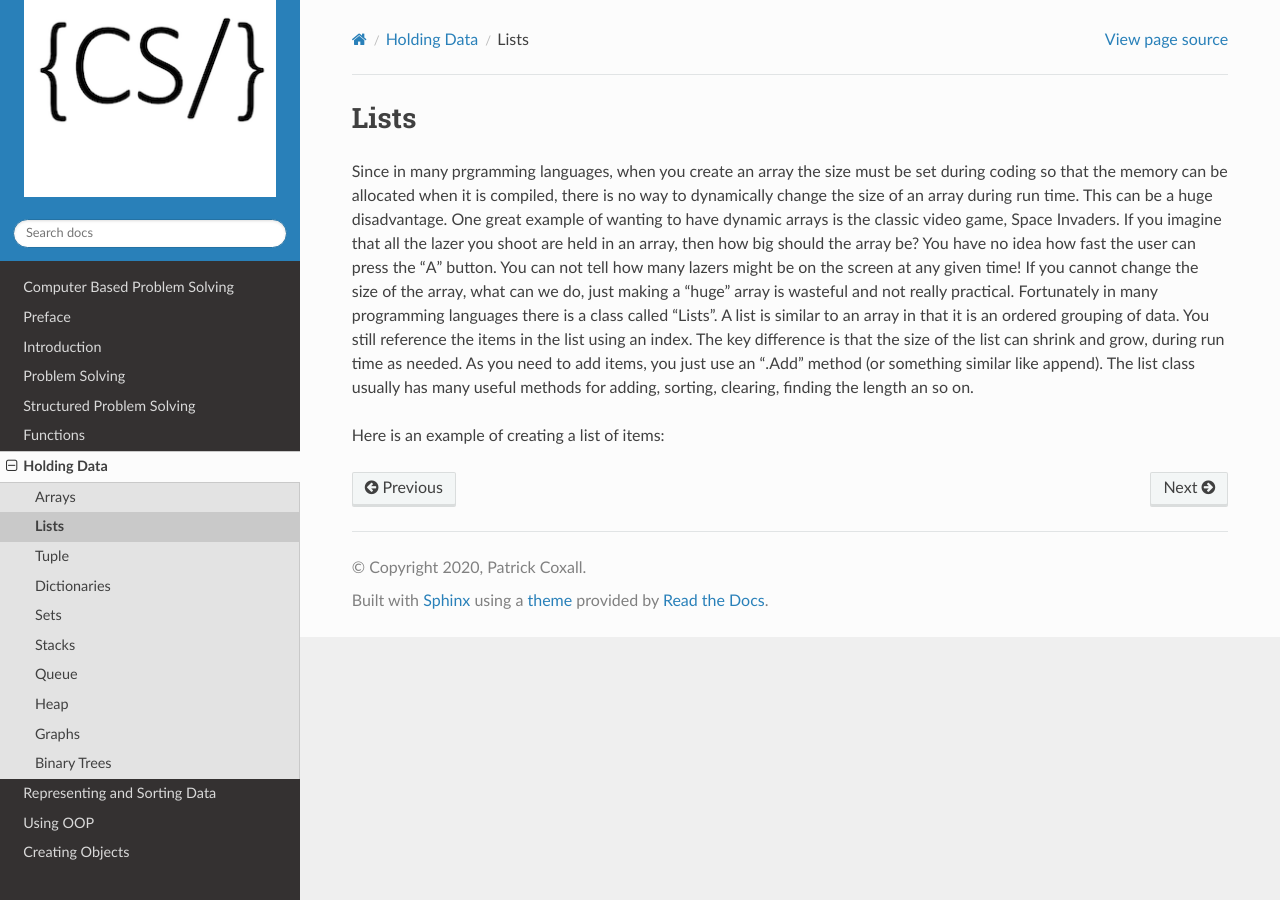
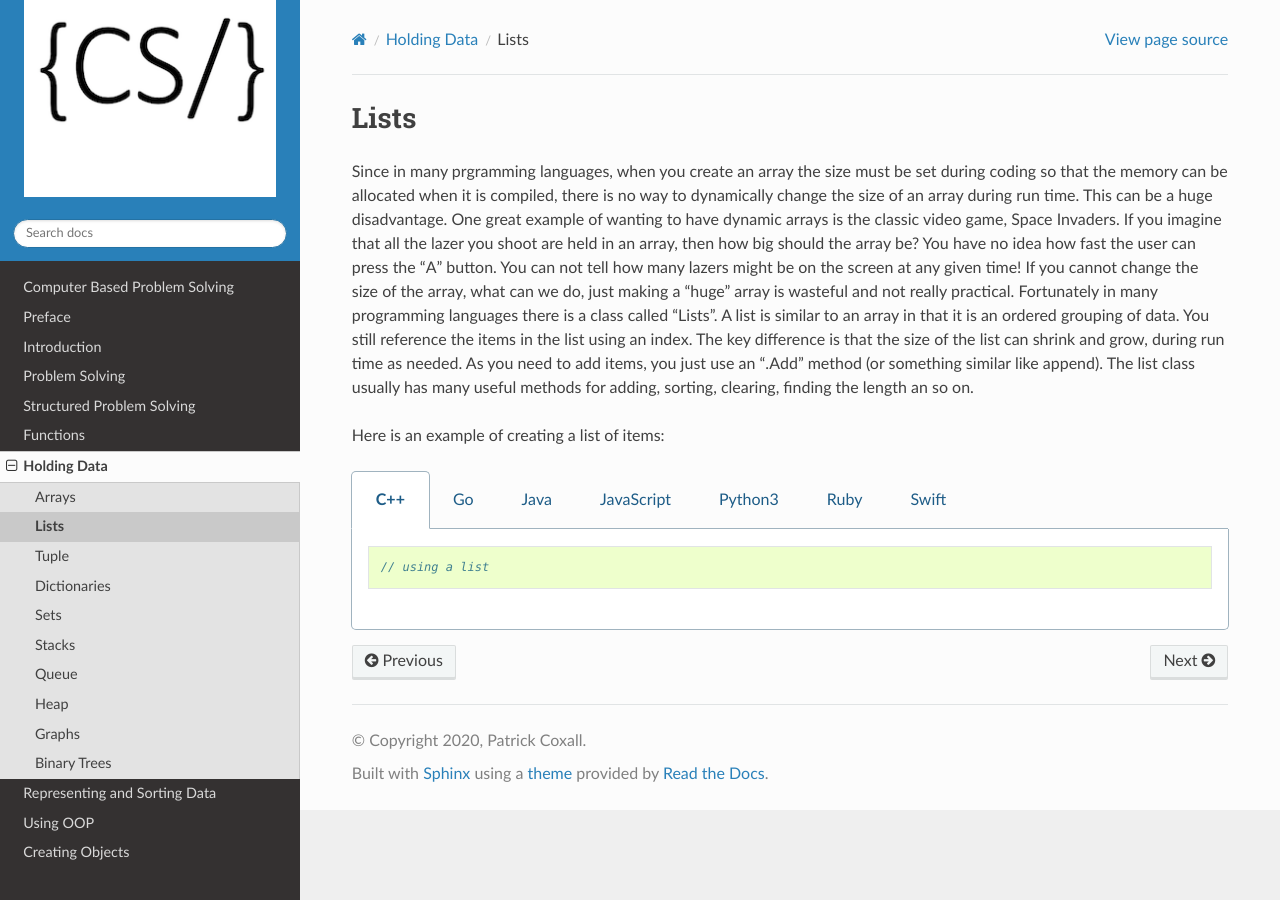
Before and after one commit to Mr-Coxall/Computer-Based-Problem-Solving, a Sphinx documentation site: the page built from docs/holding-data/lists.rst, in a window 1280 px wide. Built offline with Sphinx 7.4.7 and the Read the Docs theme 2.0.0, drawn with Linux system fonts in a browser that asks for light colours; pages that are not in the unit, such as notebooks, are missing from menus; part of the change alters nothing that is shown.

Commit message:
Update lists.rst

```diff
--- a/docs/holding-data/lists.rst
+++ b/docs/holding-data/lists.rst
@@ -7,3 +7,92 @@ Since in many prgramming languages, when you create an array the size must be se
 A list is similar to an array in that it is an ordered grouping of data. You still reference the items in the list using an index. The key difference is that the size of the list can shrink and grow, during run time as needed. As you need to add items, you just use an “.Add” method (or something similar like append). The list class usually has many useful methods for adding, sorting, clearing, finding the length an so on.
 
 Here is an example of creating a list of items:
+
+.. tabs::
+
+  .. group-tab:: C++
+
+    .. code-block:: C++
+
+		// using a list
+
+  .. group-tab:: Go
+
+    .. code-block:: Go
+
+      // using a list
+
+  .. group-tab:: Java
+
+    .. code-block:: Java
+
+      // using a list
+
+  .. group-tab:: JavaScript
+
+    .. code-block:: JavaScript
+
+      // using a list
+
+  .. group-tab:: Python3
+
+    .. code-block:: Python
+
+		#!/usr/bin/env python3
+
+		# Created by: Mr. Coxall
+		# Created on: Dec 2019
+		# This program uses a list
+
+
+		def reverse_the_words(words_to_reverse):
+		    # this function reverses a list
+
+		    temp_list = []
+
+		    for temp_word in words_to_reverse:
+		        temp_list.append(words_to_reverse.pop())
+
+		    temp_list.append(words_to_reverse[0])
+		    return temp_list
+
+
+		def main():
+		    # this function uses a list
+
+		    words = []
+		    temp_word = None
+
+		    # input
+		    print("Please enter 1 word at a time. Enter STOP to end.")
+
+		    temp_word = input("Enter a word: ")
+		    words.append(temp_word)
+		    while temp_word.upper() != "STOP":
+		        temp_word = input("Enter a word: ")
+		        words.append(temp_word)
+
+		    words.pop() # remove the "Stop" that was added
+		    print("")
+
+		    reversed_words = reverse_the_words(words)
+
+		    print("Here are the words reversed.")
+		    print(reversed_words)
+
+
+		if __name__ == "__main__":
+		    main()
+
+
+  .. group-tab:: Ruby
+
+    .. code-block:: Ruby
+
+      // using a list
+
+  .. group-tab:: Swift
+
+    .. code-block:: Swift
+
+      // using a list
```
